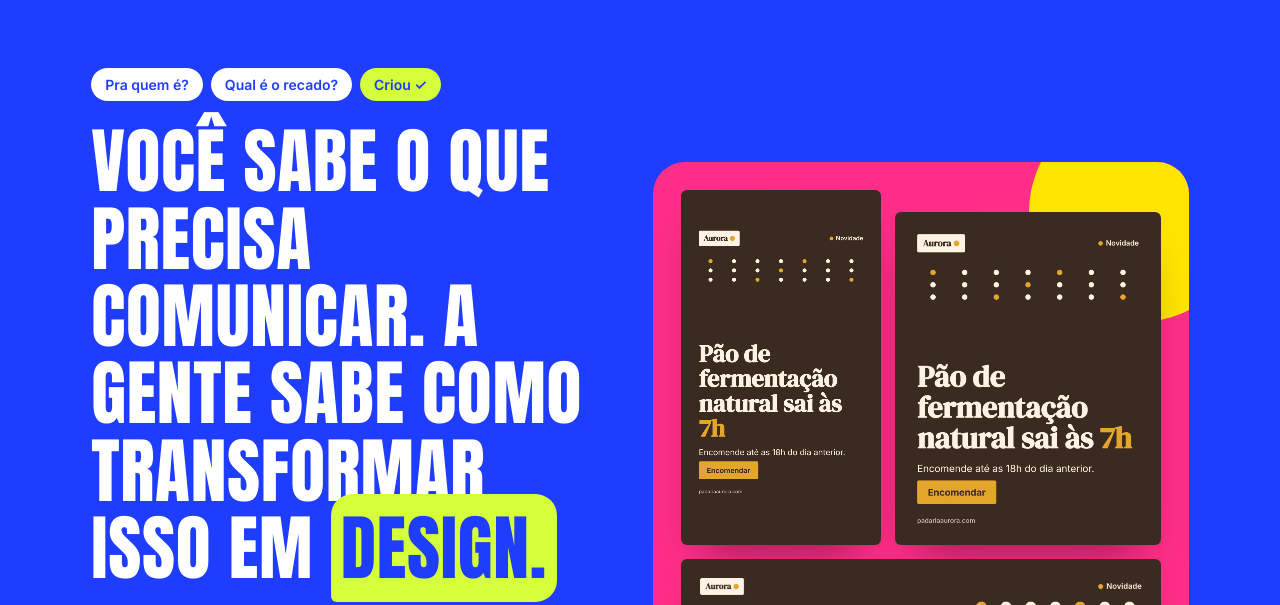
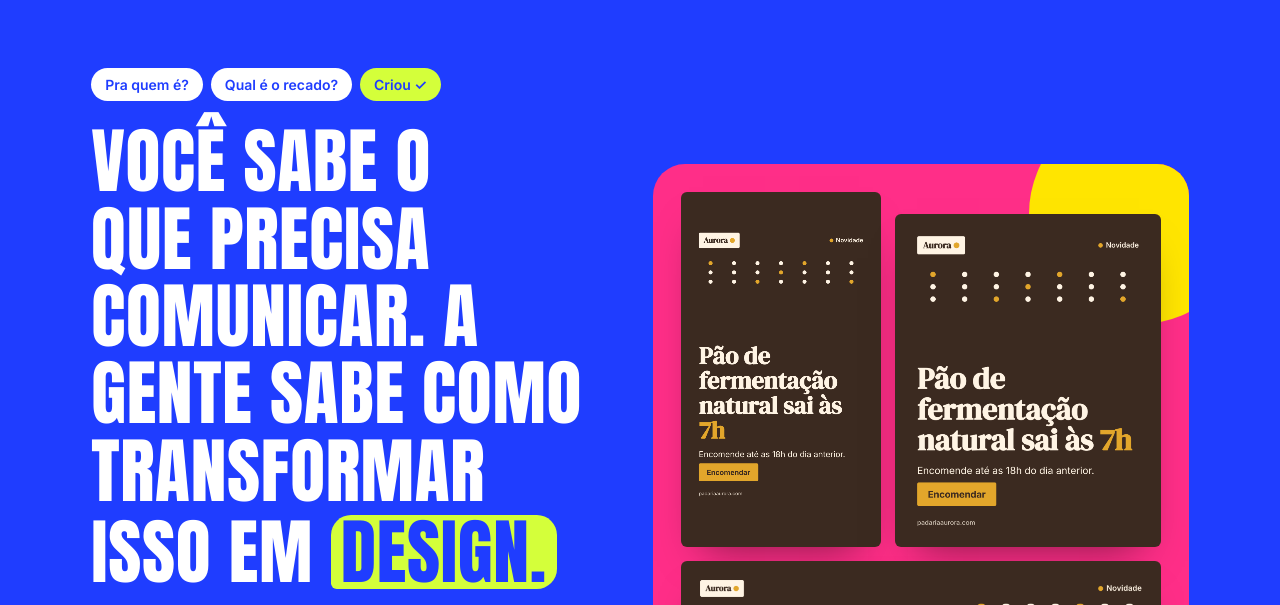
Before and after one commit to design-performance/criou-design, a plain HTML site: page public/index.html in a window 1280 px wide. Shown: the part 115-720 px from the top of the page. Drawn offline with Linux system fonts and the light colour scheme.

Commit message:
Ajuste do destaque do título em Anton
Co-Authored-By: Claude Opus 5.5 <noreply@anthropic.com>
Claude-Session: https://claude.ai/code/session_014AzMWcFeWn9hJUd4Bq2iZw

```diff
--- a/public/index.html
+++ b/public/index.html
@@ -51,7 +51,7 @@ header.nav{position:sticky;top:0;z-index:20;background:var(--blue);color:#FFFFFF
 .chips-hero span{font:600 14px Inter,sans-serif;background:#FFFFFF;color:var(--blue);padding:8px 14px;border-radius:999px}
 .chips-hero span.ok{background:var(--acc)}
 .hero .grid{display:grid;grid-template-columns:minmax(0,1fr) minmax(0,1.05fr);gap:clamp(28px,4vw,56px);align-items:center}
-.hero h1 em{font-style:normal;background:var(--acc);color:var(--blue);border-radius:.3em .3em .3em .08em;padding:0 .14em;white-space:nowrap;box-decoration-break:clone;-webkit-box-decoration-break:clone}
+.hero h1 em{font-style:normal;background:var(--acc);color:var(--blue);border-radius:.28em .28em .28em .08em;padding:.04em .14em 0;display:inline-block;line-height:1;margin-top:.06em}
 .ctas{display:flex;flex-wrap:wrap;gap:12px;margin:26px 0 14px}
 .micro{font-size:14px;color:var(--mute)}
 .hero .micro{color:#DCE2FF}.hero .lead{color:#E9EDFF}
```
